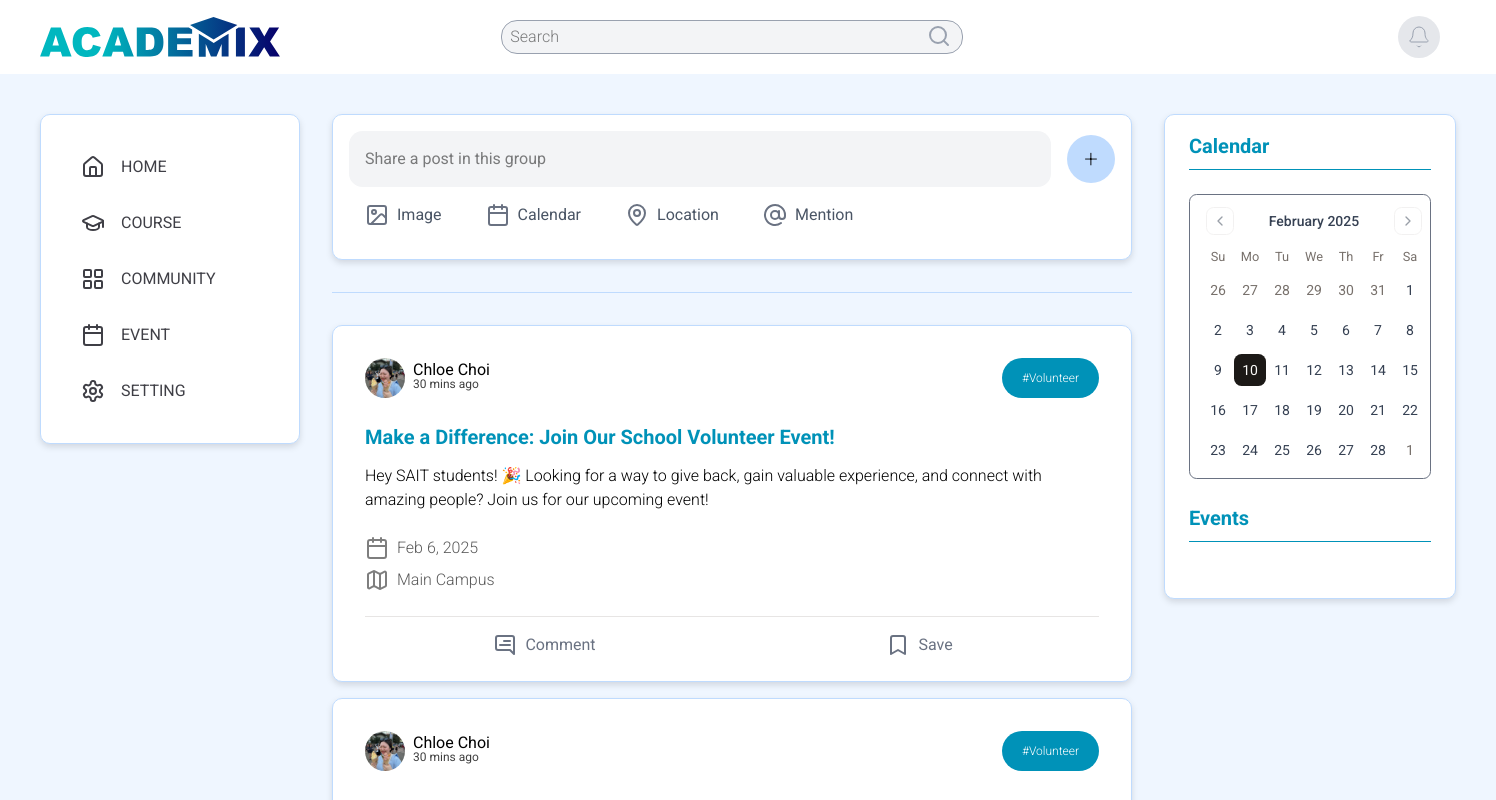
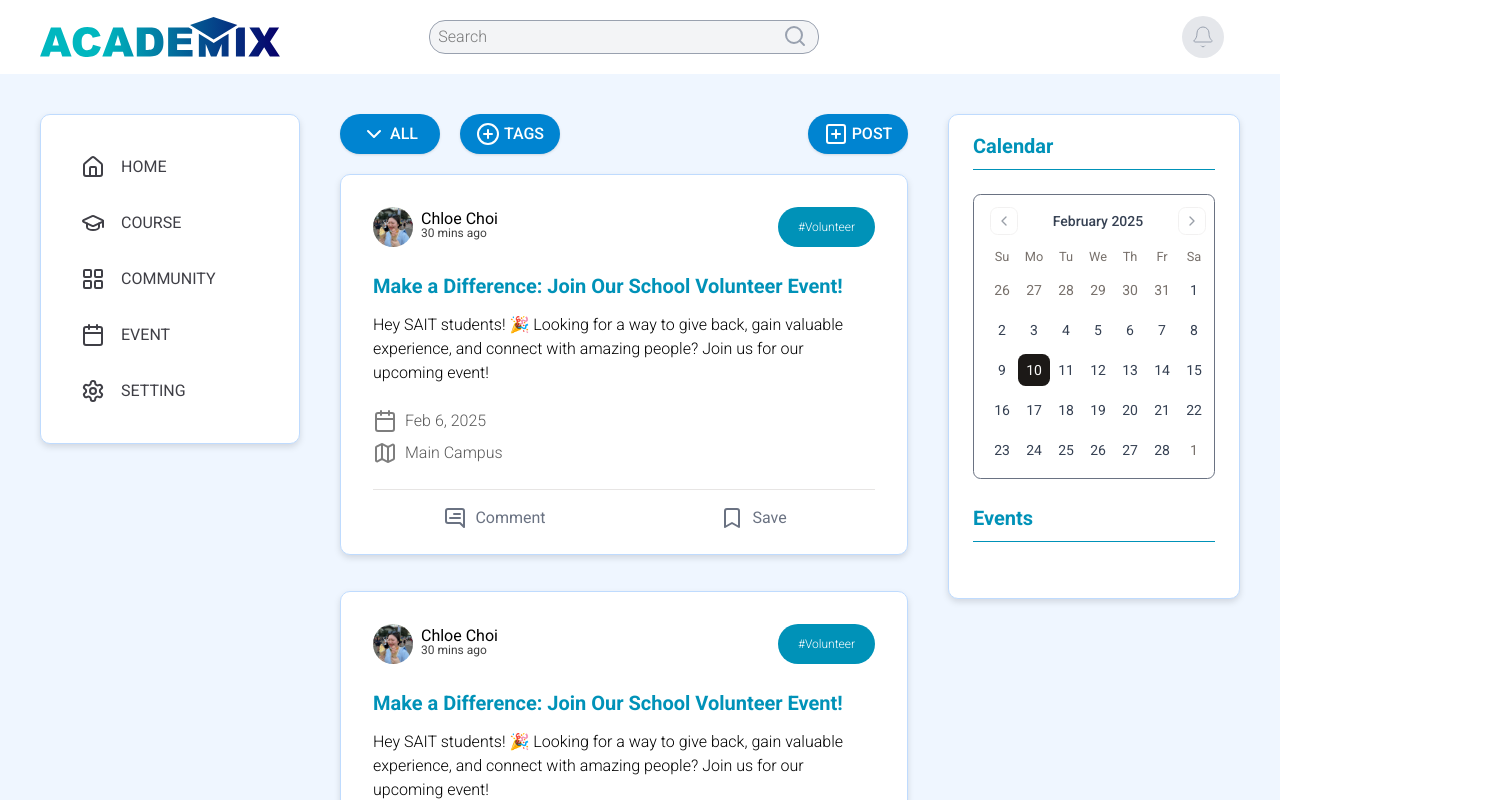
Before and after one commit to NeilMD/react-school-board, a React (Vite) app in the folder frontend/: page /home in a window 1280 px wide. Shown: the top 800 px of the page, 1496 px wide, since content can reach past the window. Built offline with nearby package versions, Linux system fonts and the light colour scheme.

Commit message:
fix: manual merge, and fixes of buttons from milan-button branch

```diff
--- a/frontend/src/pages/home/Home.jsx
+++ b/frontend/src/pages/home/Home.jsx
@@ -6,6 +6,10 @@ import CalendarSideBar from "./components/calendarsidebar";
 import FormPost from "./components/formpost";
 import { SharePost } from "@/pages/home/components/sharepost";
 import { Separator } from "@/components/ui/separator";
+import postbutton from "./components/postbutton";
+import PostButton from "./components/postbutton";
+import TagDropdown from "./components/tagdropdown";
+import TrendDropdown from "./components/trenddropdown";
 
 function Home() {
   return (
@@ -13,19 +17,25 @@ function Home() {
       <header>
         <NavHeader />
       </header>
-      <main className="mx-10 mt-10 flex grow flex-row gap-4">
+      <main className="mx-10 mt-10 flex grow flex-row gap-10">
         <div className="max-w-[282px] basis-1/10">
           <Sidebar />
         </div>
-        <div className="flex basis-8/10 flex-col items-center">
-          <SharePost></SharePost>
-
-          <Separator className="mx-4 mt-4 mb-8 w-[800px] bg-(--academix-blue)" />
-          <Post />
-          <Post />
-          <Post />
-          <Post />
-          <Post />
+        <div className="flex basis-8/10 flex-col items-center gap-y-5">
+          <div className="flex w-full justify-between">
+            <div className="flex items-center gap-5">
+              <TrendDropdown />
+              <TagDropdown />
+            </div>
+            <PostButton />
+          </div>
+          <div id="post-section" className="flex flex-col items-center gap-y-5">
+            <Post />
+            <Post />
+            <Post />
+            <Post />
+            <Post />
+          </div>
         </div>
         <div className="basis-1/10">
           <CalendarSideBar />
--- /dev/null
+++ b/frontend/src/pages/home/components/postbutton.jsx
@@ -0,0 +1,15 @@
+import React from "react";
+import { PlusSquare } from "lucide-react";
+
+const PostButton = () => {
+  return (
+    <div>
+      <button className="flex h-[40px] w-[100px] items-center justify-center gap-1 rounded-[20px] bg-sky-600 p-2 text-[1rem] font-medium text-[#ffffff] shadow-sm">
+        <PlusSquare className="h-6 w-6 text-[1rem] text-[#ffffff]" />
+        POST
+      </button>
+    </div>
+  );
+};
+
+export default PostButton;
--- /dev/null
+++ b/frontend/src/pages/home/components/tagdropdown.jsx
@@ -0,0 +1,108 @@
+import { useState } from "react";
+import { PlusCircle, Search, X, Square, CheckSquare } from "lucide-react";
+import {
+  Popover,
+  PopoverTrigger,
+  PopoverContent,
+} from "@/components/ui/popover";
+
+const TagDropdown = () => {
+  const [searchTerm, setSearchTerm] = useState("");
+  const [tags, setTags] = useState([]);
+  const [selectedTags, setSelectedTags] = useState(new Set());
+
+  // ✅ Corrected handleAddTag to accept `e`
+  const handleAddTag = (e) => {
+    e.preventDefault(); // Prevents page refresh
+    if (searchTerm.trim() !== "" && !tags.includes(searchTerm)) {
+      setTags([...tags, searchTerm.trim()]);
+      setSearchTerm("");
+    }
+  };
+
+  const toggleSelectTag = (tag) => {
+    const newSelectedTags = new Set(selectedTags);
+    if (newSelectedTags.has(tag)) {
+      newSelectedTags.delete(tag);
+    } else {
+      newSelectedTags.add(tag);
+    }
+    setSelectedTags(newSelectedTags);
+  };
+
+  const removeTag = (tag) => {
+    setTags(tags.filter((t) => t !== tag));
+    setSelectedTags((prev) => {
+      const newSet = new Set(prev);
+      newSet.delete(tag);
+      return newSet;
+    });
+  };
+
+  return (
+    <Popover>
+      <PopoverTrigger asChild>
+        <button className=". flex h-[40px] w-[100px] items-center justify-center gap-1 rounded-[20px] bg-sky-600 p-2 text-[1rem] font-medium text-[#ffffff] shadow-sm">
+          <PlusCircle className="h-6 w-6 text-[1rem] text-[#ffffff]" />
+          TAGS
+        </button>
+      </PopoverTrigger>
+      <PopoverContent
+        align="start"
+        className="w-[300px] overflow-hidden rounded-[15px] border-none bg-[#DCEBFF] p-0 shadow-md">
+        <div className="relative p-2">
+          <div className="flex items-center rounded-md border-none px-2">
+            <Search className="mr-2 h-5 w-5 text-gray-400" />
+            <input
+              type="text"
+              placeholder="Search tags"
+              value={searchTerm}
+              onChange={(e) => setSearchTerm(e.target.value)}
+              onKeyDown={(e) => {
+                if (e.key === "Enter") {
+                  handleAddTag(e);
+                }
+              }}
+              className="w-full border-none p-2 outline-none focus:ring-0"
+            />
+            {searchTerm && (
+              <button
+                type="button"
+                onClick={() => setSearchTerm("")}
+                className="ml-2">
+                <X className="h-5 w-5 cursor-pointer text-gray-400" />
+              </button>
+            )}
+          </div>
+        </div>
+        {tags.length > 0 && (
+          <div className="max-h-[150px] w-full overflow-y-auto rounded-b-[15px] bg-white p-2 shadow-md">
+            {tags.map((tag) => (
+              <div
+                key={tag}
+                className="flex h-[50px] w-full cursor-pointer items-center justify-between rounded-md px-4 text-[#000000]"
+                onClick={() => toggleSelectTag(tag)}>
+                {selectedTags.has(tag) ? (
+                  <CheckSquare className="h-5 w-5 text-[#061071]" />
+                ) : (
+                  <Square className="h-5 w-5 text-gray-400" />
+                )}
+                <span className="text-[14px]">{tag}</span>
+                <button
+                  type="button"
+                  onClick={(e) => {
+                    e.stopPropagation();
+                    removeTag(tag);
+                  }}>
+                  <X className="h-5 w-5 cursor-pointer text-gray-400" />
+                </button>
+              </div>
+            ))}
+          </div>
+        )}
+      </PopoverContent>
+    </Popover>
+  );
+};
+
+export default TagDropdown;
--- /dev/null
+++ b/frontend/src/pages/home/components/trenddropdown.jsx
@@ -0,0 +1,37 @@
+import { useState } from "react";
+import { ChevronDown } from "lucide-react";
+import {
+  Popover,
+  PopoverTrigger,
+  PopoverContent,
+} from "@/components/ui/popover";
+
+const TrendDropdown = () => {
+  const [selected, setSelected] = useState("ALL");
+  const options = ["New", "Hot", "Best"];
+
+  return (
+    <Popover>
+      <PopoverTrigger asChild>
+        <button className="flex h-[40px] w-[100px] items-center justify-center gap-1 rounded-[20px] bg-sky-600 p-2 text-[1rem] font-medium text-white shadow-sm">
+          <ChevronDown className="h-6 w-6 text-[1rem] text-white" />
+          {selected}
+        </button>
+      </PopoverTrigger>
+      <PopoverContent
+        align="start"
+        className="h-[150px] w-[120px] overflow-hidden rounded-[15px] border-none bg-white p-0 shadow-md">
+        {options.map((option) => (
+          <div
+            key={option}
+            onClick={() => setSelected(option)}
+            className="flex h-[50px] w-full cursor-pointer items-center justify-center text-[#000000] hover:bg-[#DCEBFF]">
+            {option}
+          </div>
+        ))}
+      </PopoverContent>
+    </Popover>
+  );
+};
+
+export default TrendDropdown;
```
